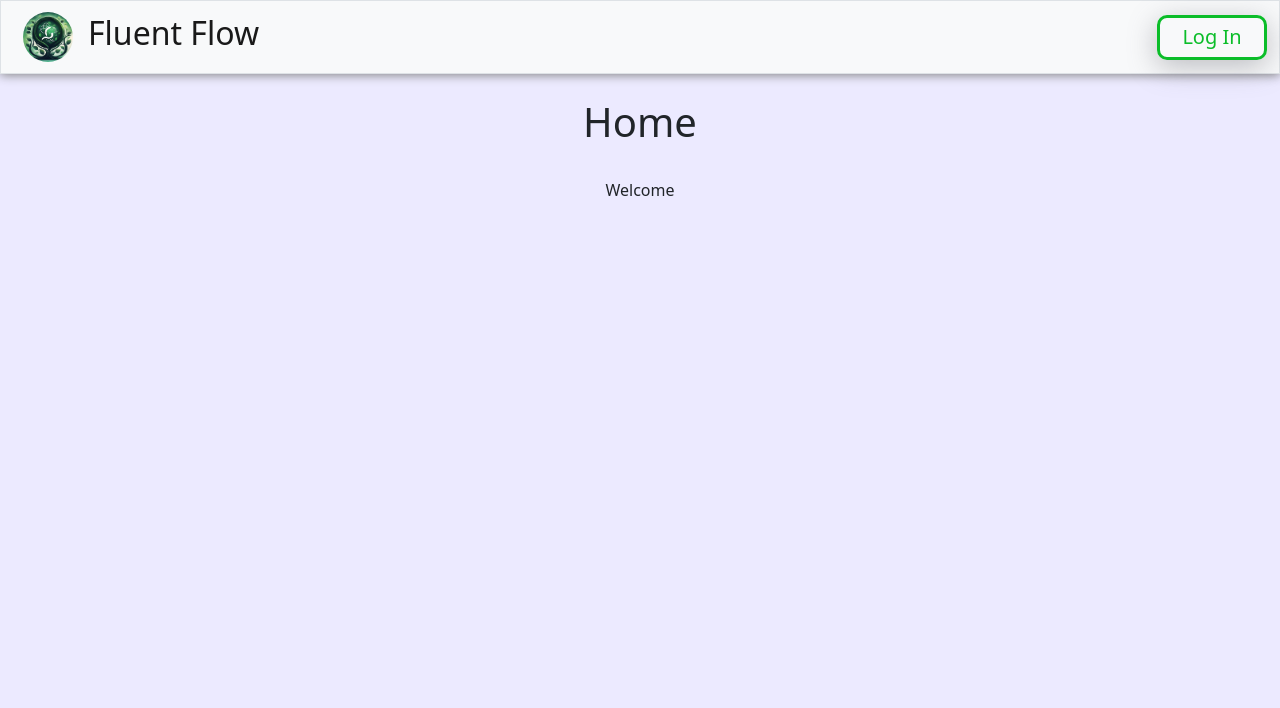
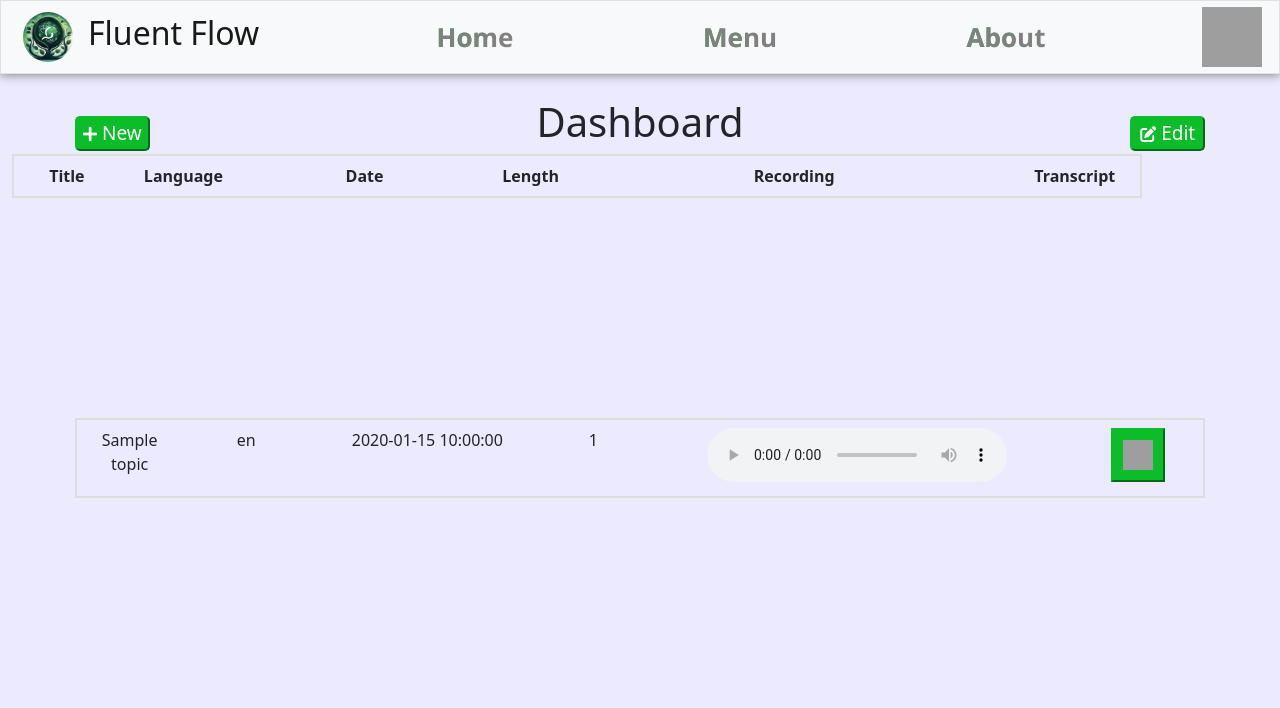
Before and after one commit to rlmtm/CS-IA, a Flask app: template templates/home.html in a window 1280 px wide. Shown: the top 708 px of the page. Run offline with Flask 3, Linux system fonts and the light colour scheme; a user stored in the database is signed in; the template is opened without the code that fills it: most values are stand-ins (such as "Sample title", 1, 10 or a date in 2020); lists and menus that the app fills with data are empty; some libraries are stand-ins or nearby versions; grey boxes are pictures that could not be loaded.

Commit message:
Update home.html

```diff
--- a/templates/home.html
+++ b/templates/home.html
@@ -5,14 +5,110 @@
 {% endblock %}
 
 {% block main %}
-    <!-- Explain the website, how to use it and the ranking system, how it is created, add images -->
-    <h1>Home</h1>
-    <br>
-    <div class="horizontal-stack-w-tex">
-        <a>Welcome</a>
+    <div class="horizontal-stack horizontal-stack-w-menu">
+        <button class="fbtn btn-primary menu-button button-style" onclick="add()">
+            <div class="horizontal-stack-inner">
+                <svg xmlns="http://www.w3.org/2000/svg" height="16" width="16" class="menu-button-icon" viewBox="0 0 16 16" fill="none" stroke="currentColor" stroke-width="3">
+                    <line x1="8" y1="0" x2="8" y2="16"></line>
+                    <line x1="0" y1="8" x2="16" y2="8"></line>
+                </svg>
+                <a class="menu-button-text button-style">New</a>
+            </div>
+        </button>
+        <div class="horizontal-stack-center">
+            <h1 class="remove">Dashboard</h1>
+        </div>
+        <button class="fbtn btn-primary menu-button button-style" onclick="edit()">
+            <div class="horizontal-stack-inner">
+                <i class="fas fa-edit menu-button-icon"></i>
+                <a class="menu-button-text button-style">Edit</a>
+            </div>
+        </button>
     </div>
+    <div class="table-top" style="height: 49px; overflow-y: hidden; margin-bottom: 20px;">
+        <table class="table">
+            <thead>
+                <tr>
+                    <th style="width: 84.78px">Title</th>
+                    <th style="width: 101.21px;">Language</th>
+                    <th style="width: 186.58px;">Date</th>
+                    <th style="width: 77.27px;">Length</th>
+                    <th style="width: 341.52px;">Recording</th>
+                    <th style="width: 105.04px;">Transcript</th>
+                    <th class="edit-column-title" style="width: 100px; display: none;">Delete</th>
+                </tr>
+            </thead>
+        </table>
+    </div>
+    <div class="table-center" style="height: 486px; overflow-y: auto; padding-right: 10px; margin-right: -10px">
+        <table class="table">
+            <tbody class="table-body">
+                {% for conversation in conversations %}
+                    <tr>
+                        <td style="width: 84.78px"> {{ conversation["topic"] | capitalize }} </td>
+                        <td style="width: 101.21px;"> {{ conversation["language"] }} </td>
+                        <td style="width: 186.58px;"> {{ conversation["date"] }} </td>
+                        <td style="width: 77.27px;"> {{ conversation["length"] }} </td>
+                        <td style="width: 341.52px;">
+                            <audio controls>
+                                <source src="{{ url_for('access_files', convo_id=conversation['convo_id'], filename='recording.mp3') }}" type="audio/mp3">
+                            </audio>
+                        </td>
+                        <td style="width: 105.04px;">
+                            <a href="{{ url_for('access_files', convo_id=conversation['convo_id'], filename='transcript.txt') }}" download="transcript.txt">
+                                <button class="fbtn btn-primary mx-auto actionButton" id="recordButton" style="width: 54px; height: 54px;">
+                                    <img src="https://cdn-icons-png.flaticon.com/512/724/724933.png" alt="Download Transcript Button" width="30px" height="30px">
+                                </button>
+                            </a>
+                        </td>
+                        <td class="edit-column-data" style="width: 100px; display: none;">
+                            <button class="fbtn btn-danger mx-auto actionButton" onclick="removeConversation('{{ conversation["convo_id"] }}')" style="width: 54px; height: 54px;">
+                                <i class="fas fa-trash-alt" width="30px" height="30px"></i>
+                            </button>
+                        </td>
+                    </tr>
+                {% endfor %}
+            </tbody>
+        </table>
+    </div>
+    <script>
+        function add() {
+            location.href = window.location.href.substring(0, window.location.href.lastIndexOf('/'))+"/new";
+        }
+        function toggleEdit() {
+            var editColumnDataList = document.querySelectorAll('.edit-column-data');
+            var editColumnTitleList = document.querySelectorAll('.edit-column-title');
 
-    <script>
+            editColumnDataList.forEach(function (editColumnData) {
+                editColumnData.style.display = editColumnData.style.display === 'none' ? 'table-cell' : 'none';
+            });
 
+            editColumnTitleList.forEach(function (editColumnTitle) {
+                editColumnTitle.style.display = editColumnTitle.style.display === 'none' ? 'table-cell' : 'none';
+            });
+        }
+        function edit() {
+            toggleEdit();
+        }
+        function removeConversation(convo_id) {
+            fetch('/remove', {
+                method: 'POST',
+                headers: {
+                    'Content-Type': 'application/json'
+                },
+                body: JSON.stringify({
+                    convo_id: convo_id
+                })
+            })
+            .then(response => response.json())
+            .then(data => {
+                console.log('Response:', data);
+                location.reload();
+            })
+            .catch(error => {
+                console.error('Error in POST request:', error);
+            });
+            console.log('Removing conversation with ID:', convo_id);
+        }
     </script>
 {% endblock %}
```
